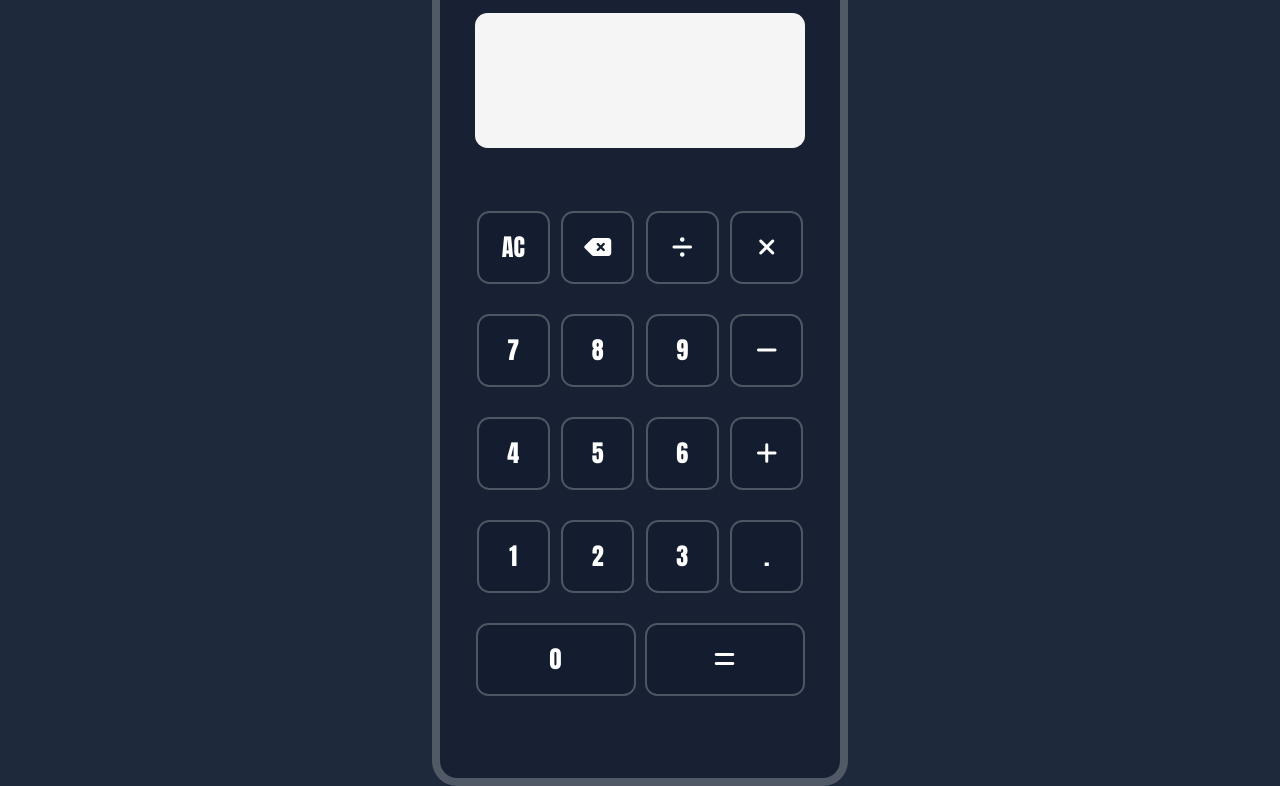
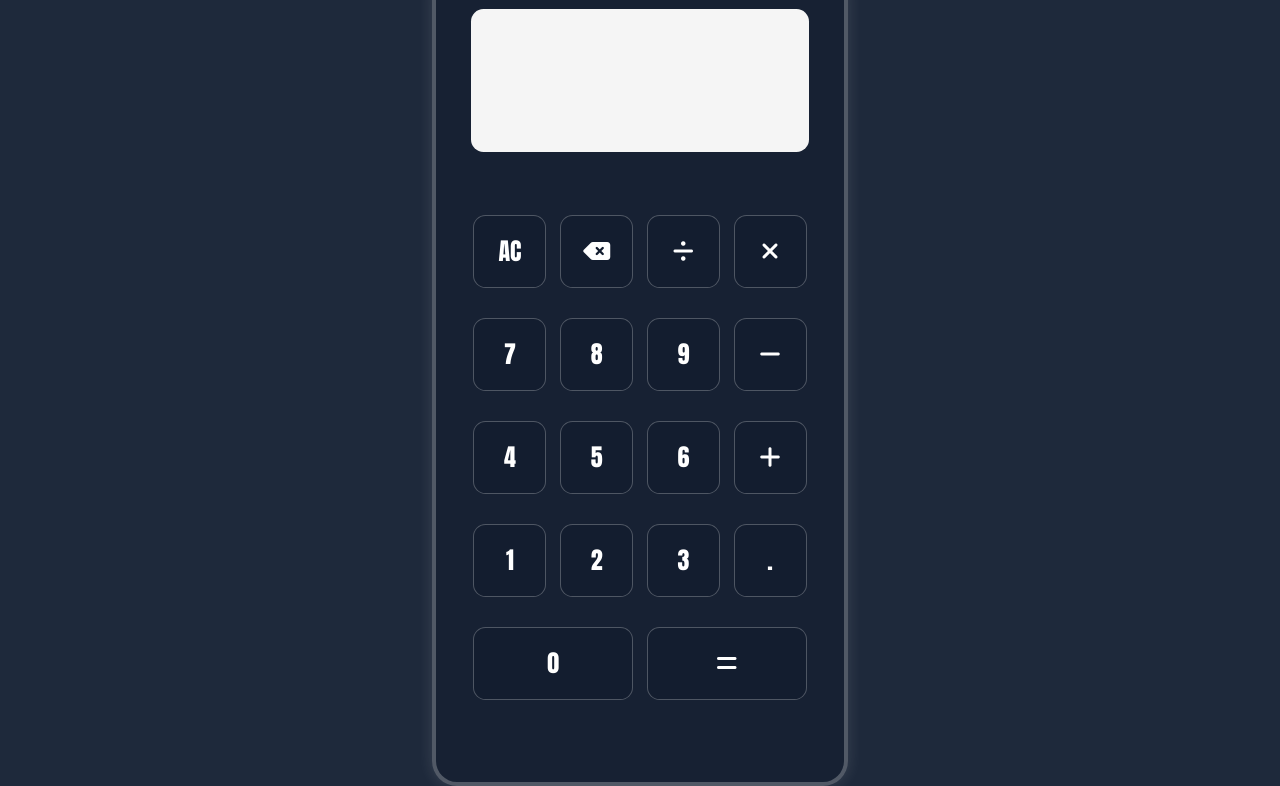
Before and after one commit to hardeek-sharma/Calculator_TOP, a plain HTML site: page index.html in a window 1280 px wide. Shown: the part 151-937 px from the top of the page. Drawn offline with Linux system fonts and the light colour scheme.

Commit message:
Add shadow/glow to certain items

```diff
--- a/style.css
+++ b/style.css
@@ -42,7 +42,8 @@ body {
   width: 416px;
   height: 816px;;
   background-color: #0f172a64;
-  border: 8px solid rgba(255, 255, 255, 0.25);
+  border: 4px solid rgba(255, 255, 255, 0.25);
+  box-shadow: 0 0 15px rgba(255, 255, 255, 0.125);
   border-radius: 25px;
   display: flex;
   flex-direction: column;
@@ -75,7 +76,6 @@ body {
   display: flex;
   flex-wrap: wrap;
   padding: 12.5px;
-  /* gap: 15px; */
   justify-content: space-around;
   margin-bottom: 20px;
 }
@@ -83,7 +83,7 @@ body {
 .button {
   width: 73px;
   height: 73px;
-  border: 2px solid rgba(255, 255, 255, 0.25);
+  border: 1px solid rgba(255, 255, 255, 0.25);
   display: flex;
   justify-content: center;
   align-items: center;
@@ -99,5 +99,6 @@ body {
 }
 
 .button:hover {
-  border: 2px solid rgba(255, 255, 255, 0.75);
+  border: 2px solid rgba(255, 255, 255, 0.25);
+  box-shadow: 0 0 8px rgba(255, 255, 255, 0.375);
 }
```
